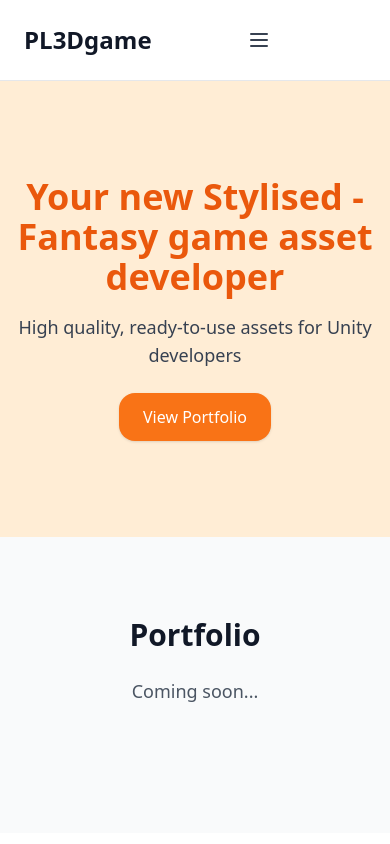
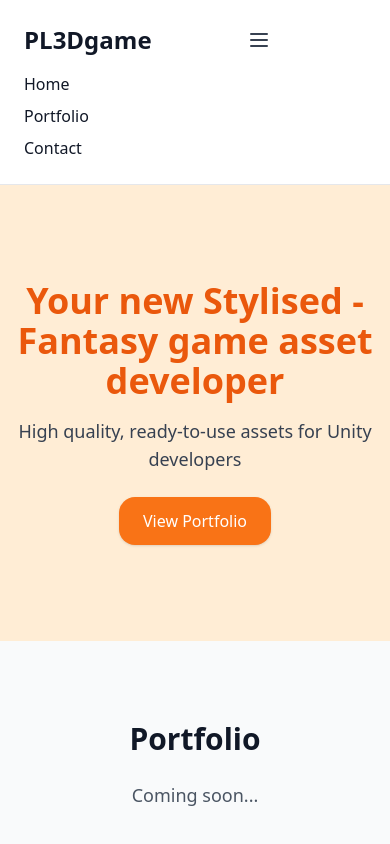
Before and after one commit to pl3dgame-cpu/PL3DgameWebSite, a plain HTML site: page index.html in a window 390 px wide. Both pictures are taken after a click on the button 258 px from the left and 40 px from the top of the page. Shown: the top 844 px of the page. Drawn offline with nearby package versions, Linux system fonts and the light colour scheme.

Commit message:
commit 5 - site web

```diff
--- a/index.html
+++ b/index.html
@@ -21,7 +21,7 @@
       </svg>
     </button>
 
-    <!-- Navigation -->
+    <!-- Desktop Navigation -->
     <nav>
       <ul id="menu" class="hidden sm:flex space-x-6">
         <li><a href="#home" class="hover:text-blue-600">Home</a></li>
@@ -32,12 +32,23 @@
   </div>
 
   <!-- Mobile Menu -->
-  <ul id="mobile-menu" class="sm:hidden hidden mt-4 flex flex-col space-y-2">
-    <li><a href="#home" class="hover:text-blue-600">Home</a></li>
-    <li><a href="#portfolio" class="hover:text-blue-600">Portfolio</a></li>
-    <li><a href="#contact" class="hover:text-blue-600">Contact</a></li>
-  </ul>
+  <nav id="mobile-menu" class="sm:hidden hidden mt-4">
+    <ul class="flex flex-col space-y-2">
+      <li><a href="#home" class="hover:text-blue-600 block">Home</a></li>
+      <li><a href="#portfolio" class="hover:text-blue-600 block">Portfolio</a></li>
+      <li><a href="#contact" class="hover:text-blue-600 block">Contact</a></li>
+    </ul>
+  </nav>
 </header>
+
+<script>
+  const btn = document.getElementById('menu-btn');
+  const mobileMenu = document.getElementById('mobile-menu');
+
+  btn.addEventListener('click', () => {
+    mobileMenu.classList.toggle('hidden');
+  });
+</script>
 
 
   <!-- Hero Section -->
```
